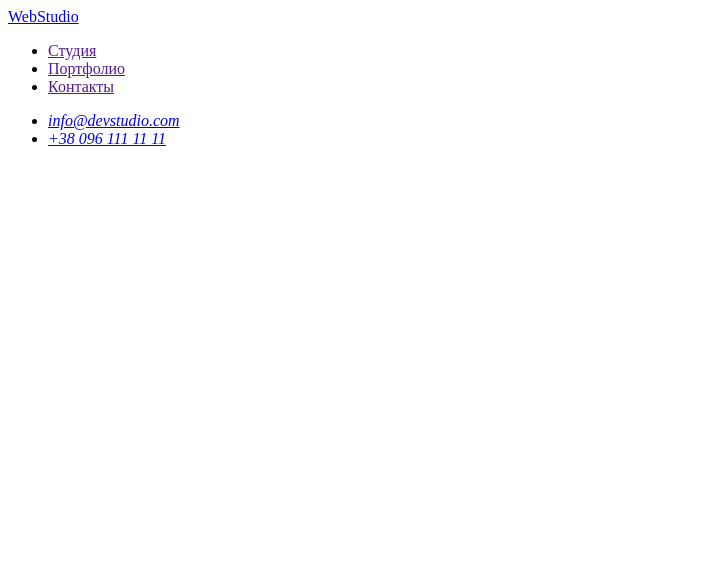
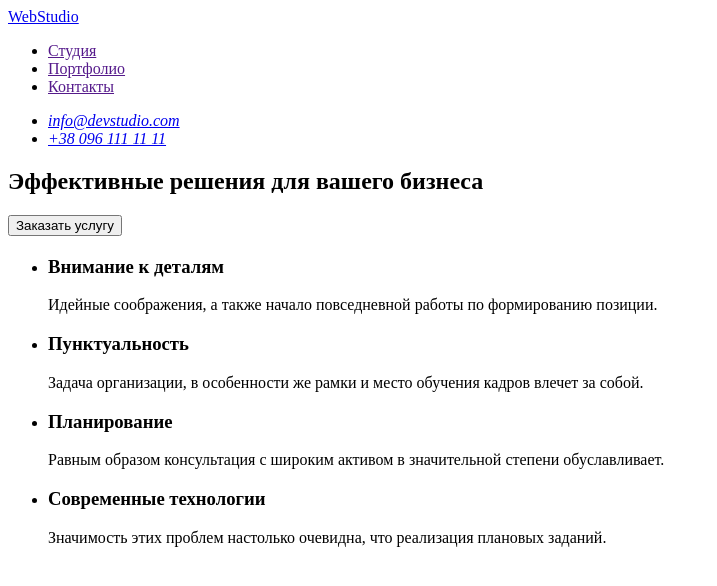
Before and after one commit to andriy-lanyk/goit-markup-hw-01, a plain HTML site: page index.html in a window 1280 px wide. Shown: the whole page, without its empty margins (0-717 px from the left). Drawn offline with Linux system fonts and the light colour scheme.

Commit message:
Загрузив фото + створив 2 секції

```diff
--- a/index.html
+++ b/index.html
@@ -23,5 +23,35 @@
         </address>
     </header>
 
+    <main>
+        <section>
+            <h1>Эффективные решения для вашего бизнеса</h1>
+            <button type="button">Заказать услугу</button>
+        </section>
+
+        <section>
+            <h2></h2>
+            <ul>
+                <li>
+                    <h3>Внимание к деталям</h3>
+                    <p>Идейные соображения, а также начало повседневной работы по формированию позиции.</p>
+                </li>
+                <li>
+                    <h3>Пунктуальность</h3>
+                    <p>Задача организации, в особенности же рамки и место обучения кадров влечет за собой.</p>
+                </li>
+                <li>
+                    <h3>Планирование</h3>
+                    <p>Равным образом консультация с широким активом в значительной степени обуславливает.</p>
+                </li>
+                <li>
+                    <h3>Современные технологии</h3>
+                    <p>Значимость этих проблем настолько очевидна, что реализация плановых заданий.</p>
+                </li>
+            </ul>
+        </section>
+
+    </main>
+
 </body>
 </html>
```
Also changed, not shown: images/img1.jpg (added), images/img2.jpg (added), images/img3.jpg (added), images/photo1.jpg (added), images/photo2.jpg (added), images/photo3.jpg (added), images/photo4.jpg (added).
